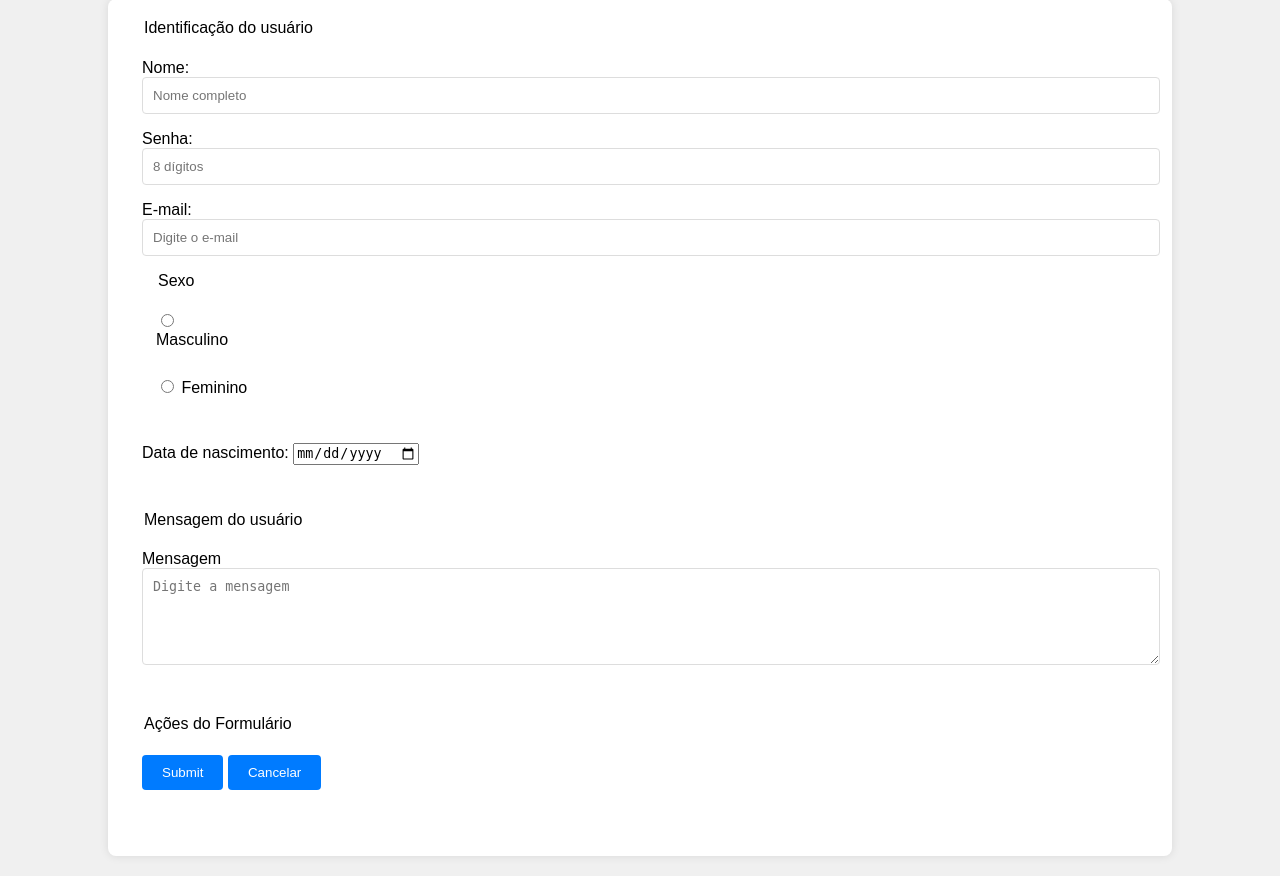
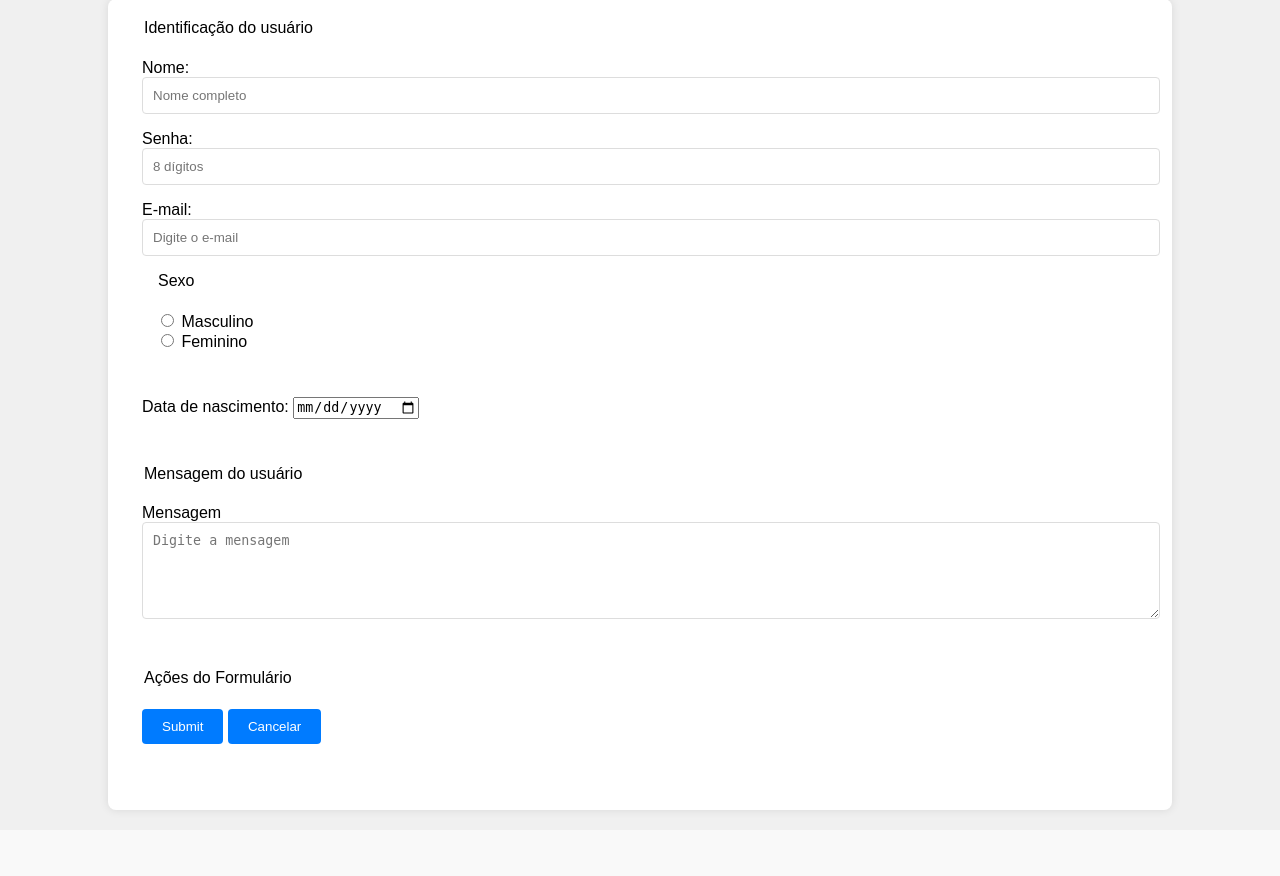
Before and after one commit to Lysenkoist-Duck/Lysenkoist-Duck.github.io, a PHP site: page /LP2/cool_form/Contato.html in a window 1280 px wide. Shown: the part 21-897 px from the top of the page. After the commit the page ends 836 px from the top, so only its background shows below. Run offline with PHP 8.4, Linux system fonts and the light colour scheme.

Commit message:
Update style.css
label from block to inline

```diff
--- a/LP2/cool_form/style.css
+++ b/LP2/cool_form/style.css
@@ -20,7 +20,7 @@
 }
 
 label {
-    display: block;
+    display: inline;
     margin-bottom: 10px;
 }
 
```
